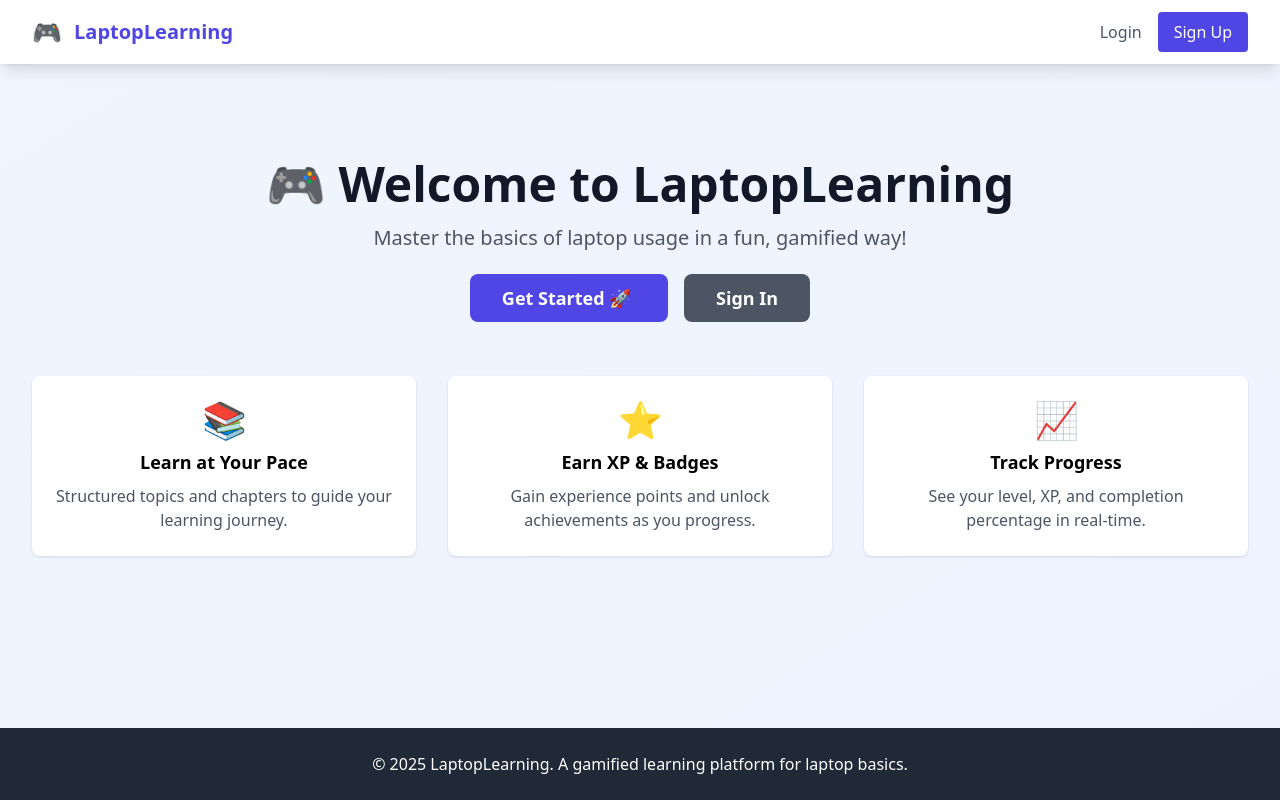
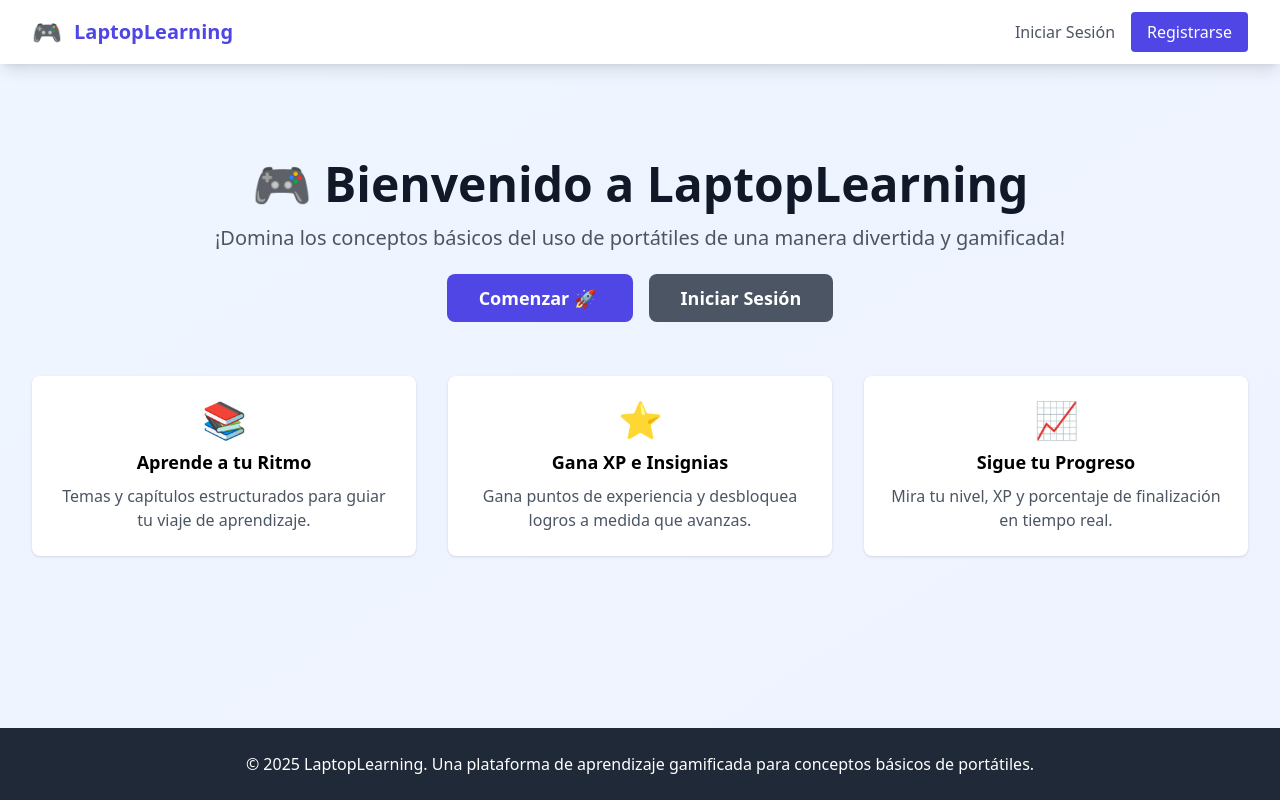
Before and after one commit to jaruco/intro_informatica, a Django app: page / in a window 1280 px wide. Run offline with Django 4.2, Linux system fonts and the light colour scheme; some libraries are stand-ins or nearby versions.

Commit message:
to spanish

```diff
--- a/config/settings.py
+++ b/config/settings.py
@@ -89,7 +89,7 @@ AUTH_PASSWORD_VALIDATORS = [
 ]
 
 # Internationalization
-LANGUAGE_CODE = 'en-us'
+LANGUAGE_CODE = 'es'
 TIME_ZONE = 'UTC'
 USE_I18N = True
 USE_TZ = True
--- a/learning_app/forms.py
+++ b/learning_app/forms.py
@@ -7,7 +7,7 @@ class SignUpForm(UserCreationForm):
     email = forms.EmailField(
         max_length=254,
         required=True,
-        help_text='Required. Enter a valid email address.',
+        help_text='Obligatorio. Introduce una dirección de correo electrónico válida.',
         widget=forms.EmailInput(attrs={'class': 'form-control'})
     )
     username = forms.CharField(
--- a/learning_app/views.py
+++ b/learning_app/views.py
@@ -166,7 +166,7 @@ def complete_chapter(request, chapter_id):
         elapsed = (timezone.now() - progress.started_at).total_seconds()
         required_seconds = (chapter.estimated_time * 60)/2
         if elapsed < required_seconds:
-            messages.warning(request, f"You're too fast! Please spend at least {chapter.estimated_time} minutes learning this chapter.")
+            messages.warning(request, f"¡Vas muy rápido! Por favor dedica al menos {chapter.estimated_time/2} minutos a aprender este capítulo.")
             return redirect('chapter_detail', chapter_id=chapter_id)
 
     progress.mark_completed()
@@ -199,7 +199,7 @@ def edit_profile(request):
         u_form = UserUpdateForm(request.POST, instance=request.user)
         if u_form.is_valid():
             u_form.save()
-            messages.success(request, f'Your account has been updated!')
+            messages.success(request, f'¡Tu cuenta ha sido actualizada!')
             return redirect('profile')
     else:
         u_form = UserUpdateForm(instance=request.user)
--- a/templates/base.html
+++ b/templates/base.html
@@ -3,7 +3,7 @@
 <head>
     <meta charset="UTF-8">
     <meta name="viewport" content="width=device-width, initial-scale=1.0">
-    <title>{% block title %}LaptopLearning - Master the Basics{% endblock %}</title>
+    <title>{% block title %}LaptopLearning - Domina los Conceptos Básicos{% endblock %}</title>
     <script src="https://cdn.tailwindcss.com"></script>
     <script src="https://unpkg.com/htmx.org@1.9.10"></script>
     {% block extra_css %}{% endblock %}
@@ -24,26 +24,26 @@
                 <div class="hidden md:flex items-center space-x-4">
                     {% if user.is_authenticated %}
                         <a href="{% url 'dashboard' %}" class="text-gray-600 hover:text-indigo-600">
-                            📚 Dashboard
+                            📚 Panel
                         </a>
                         <a href="{% url 'topic_list' %}" class="text-gray-600 hover:text-indigo-600">
-                            📖 Topics
+                            📖 Temas
                         </a>
                         <a href="{% url 'profile' %}" class="text-gray-600 hover:text-indigo-600">
-                            👤 Profile
+                            👤 Perfil
                         </a>
                         <form method="POST" action="{% url 'logout' %}" style="display: inline;">
                             {% csrf_token %}
                             <button type="submit" class="bg-red-500 text-white px-4 py-2 rounded hover:bg-red-600">
-                                Logout
+                                Cerrar Sesión
                             </button>
                         </form>
                     {% else %}
                         <a href="{% url 'login' %}" class="text-gray-600 hover:text-indigo-600">
-                            Login
+                            Iniciar Sesión
                         </a>
                         <a href="{% url 'signup' %}" class="bg-indigo-600 text-white px-4 py-2 rounded hover:bg-indigo-700">
-                            Sign Up
+                            Registrarse
                         </a>
                     {% endif %}
                 </div>
@@ -63,19 +63,19 @@
         <div id="mobile-menu" class="hidden md:hidden bg-white border-t border-gray-100">
             <div class="px-4 pt-2 pb-4 space-y-2">
                 {% if user.is_authenticated %}
-                    <a href="{% url 'dashboard' %}" class="block py-2 text-gray-600 hover:text-indigo-600">📚 Dashboard</a>
-                    <a href="{% url 'topic_list' %}" class="block py-2 text-gray-600 hover:text-indigo-600">📖 Topics</a>
-                    <a href="{% url 'profile' %}" class="block py-2 text-gray-600 hover:text-indigo-600">👤 Profile</a>
+                    <a href="{% url 'dashboard' %}" class="block py-2 text-gray-600 hover:text-indigo-600">📚 Panel</a>
+                    <a href="{% url 'topic_list' %}" class="block py-2 text-gray-600 hover:text-indigo-600">📖 Temas</a>
+                    <a href="{% url 'profile' %}" class="block py-2 text-gray-600 hover:text-indigo-600">👤 Perfil</a>
                     <form method="POST" action="{% url 'logout' %}" class="block pt-2">
                         {% csrf_token %}
                         <button type="submit" class="w-full text-left bg-red-500 text-white px-4 py-2 rounded hover:bg-red-600">
-                            Logout
+                            Cerrar Sesión
                         </button>
                     </form>
                 {% else %}
-                    <a href="{% url 'login' %}" class="block py-2 text-gray-600 hover:text-indigo-600">Login</a>
+                    <a href="{% url 'login' %}" class="block py-2 text-gray-600 hover:text-indigo-600">Iniciar Sesión</a>
                     <a href="{% url 'signup' %}" class="block mt-2 bg-indigo-600 text-white px-4 py-2 rounded hover:bg-indigo-700 text-center">
-                        Sign Up
+                        Registrarse
                     </a>
                 {% endif %}
             </div>
@@ -100,7 +100,7 @@
 
     <!-- Footer -->
     <footer class="bg-gray-800 text-white text-center py-6 mt-12">
-        <p>&copy; 2025 LaptopLearning. A gamified learning platform for laptop basics.</p>
+        <p>&copy; 2025 LaptopLearning. Una plataforma de aprendizaje gamificada para conceptos básicos de portátiles.</p>
     </footer>
 
     {% block extra_js %}{% endblock %}
--- a/templates/learning/home.html
+++ b/templates/learning/home.html
@@ -1,27 +1,27 @@
 {% extends 'base.html' %}
 
-{% block title %}Home - LaptopLearning{% endblock %}
+{% block title %}Inicio - LaptopLearning{% endblock %}
 
 {% block content %}
 <div class="text-center py-16">
     <h1 class="text-5xl font-bold text-gray-900 mb-4">
-        🎮 Welcome to LaptopLearning
+        🎮 Bienvenido a LaptopLearning
     </h1>
     <p class="text-xl text-gray-600 mb-8">
-        Master the basics of laptop usage in a fun, gamified way!
+        ¡Domina los conceptos básicos del uso de portátiles de una manera divertida y gamificada!
     </p>
 
     {% if user.is_authenticated %}
         <a href="{% url 'dashboard' %}" class="bg-indigo-600 text-white px-8 py-3 rounded-lg hover:bg-indigo-700 text-lg font-semibold">
-            Go to Dashboard →
+            Ir al Panel →
         </a>
     {% else %}
         <div class="space-x-4">
             <a href="{% url 'signup' %}" class="bg-indigo-600 text-white px-8 py-3 rounded-lg hover:bg-indigo-700 text-lg font-semibold">
-                Get Started 🚀
+                Comenzar 🚀
             </a>
             <a href="{% url 'login' %}" class="bg-gray-600 text-white px-8 py-3 rounded-lg hover:bg-gray-700 text-lg font-semibold">
-                Sign In
+                Iniciar Sesión
             </a>
         </div>
     {% endif %}
@@ -29,20 +29,20 @@
     <div class="mt-16 grid grid-cols-1 md:grid-cols-3 gap-8">
         <div class="bg-white p-6 rounded-lg shadow">
             <p class="text-4xl mb-2">📚</p>
-            <h3 class="font-bold text-lg mb-2">Learn at Your Pace</h3>
-            <p class="text-gray-600">Structured topics and chapters to guide your learning journey.</p>
+            <h3 class="font-bold text-lg mb-2">Aprende a tu Ritmo</h3>
+            <p class="text-gray-600">Temas y capítulos estructurados para guiar tu viaje de aprendizaje.</p>
         </div>
 
         <div class="bg-white p-6 rounded-lg shadow">
             <p class="text-4xl mb-2">⭐</p>
-            <h3 class="font-bold text-lg mb-2">Earn XP & Badges</h3>
-            <p class="text-gray-600">Gain experience points and unlock achievements as you progress.</p>
+            <h3 class="font-bold text-lg mb-2">Gana XP e Insignias</h3>
+            <p class="text-gray-600">Gana puntos de experiencia y desbloquea logros a medida que avanzas.</p>
         </div>
 
         <div class="bg-white p-6 rounded-lg shadow">
             <p class="text-4xl mb-2">📈</p>
-            <h3 class="font-bold text-lg mb-2">Track Progress</h3>
-            <p class="text-gray-600">See your level, XP, and completion percentage in real-time.</p>
+            <h3 class="font-bold text-lg mb-2">Sigue tu Progreso</h3>
+            <p class="text-gray-600">Mira tu nivel, XP y porcentaje de finalización en tiempo real.</p>
         </div>
     </div>
 </div>
```
Also changed, not shown: templates/learning/chapter_detail.html (+20 -20 lines), templates/learning/dashboard.html (+9 -9 lines), templates/learning/edit_profile.html (+7 -7 lines), templates/learning/login.html (+4 -4 lines), templates/learning/profile.html (+19 -19 lines), templates/learning/signup.html (+4 -4 lines), templates/learning/topic_detail.html (+9 -9 lines), templates/learning/topic_list.html (+4 -4 lines).
